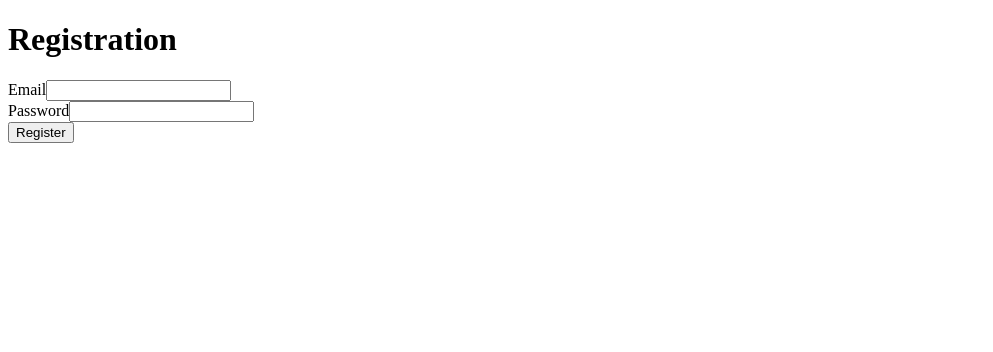
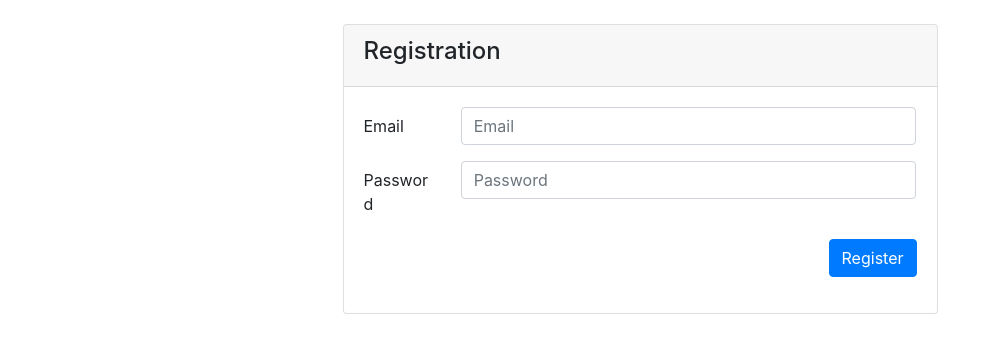
Before and after one commit to ms-29/react-authentication-boilerplate, a React (Create React App) app: page /Registration in a window 1280 px wide. Shown: the top 352 px of the page, without its empty margins (0-993 px from the left). Built offline with nearby package versions, Linux system fonts and the light colour scheme; no server answers.

Commit message:
beautify login and registration page

```diff
--- a/package.json
+++ b/package.json
@@ -6,6 +6,7 @@
     "apollo-cache-inmemory": "^1.3.11",
     "apollo-client": "^2.4.7",
     "apollo-link-http": "^1.5.8",
+    "bootstrap": "^4.2.1",
     "graphql": "^14.0.2",
     "graphql-tag": "^2.10.0",
     "node-sass": "^4.11.0",
--- a/src/app/components/account/login.tsx
+++ b/src/app/components/account/login.tsx
@@ -49,25 +49,34 @@ class Login extends React.Component<IProps, IState> {
 
   render() {
     return (
-      <div>
-        <div>
-          <h1>Login</h1>
+      <div className='col-sm-12'>
+        <div className='col-sm-6 mx-auto'>
+          <div className='mt-4'>
+            <div className='card'>
+              <div className='card-header'>
+                <h4>Login</h4>
               </div>
-        <div>
+              <div className='card-body'>
                 <Mutation mutation={LOGIN_USER}>
                   {(loginUser) => {
                     return (
                       <form onSubmit={this.handleSubmit(loginUser)}>
-                  <div>
-                    <label>Email</label>
-                    <input type='text' name='email' onChange={this.handleChange} />
+                        <div className='form-group row'>
+                          <label className='col-sm-2 col-form-label'>Email</label>
+                          <div className='col-sm-10'>
+                            <input className='form-control' type='text' name='email' placeholder='Email' onChange={this.handleChange} />
                           </div>
-                  <div>
-                    <label>Password</label>
-                    <input type='password' name='password' onChange={this.handleChange} />
                         </div>
-                  <div>
-                    <input type='submit' value='Login' />
+                        <div className='form-group row'>
+                          <label className='col-sm-2 col-form-label'>Password</label>
+                          <div className='col-sm-10'>
+                            <input className='form-control' type='password' name='password' placeholder='Password' onChange={this.handleChange} />
+                          </div>
+                        </div>
+                        <div className='form-group row'>
+                          <div className='col-sm-12'>
+                            <input className='btn btn-primary float-right' type='submit' value='Login' />
+                          </div>
                         </div>
                       </form>
                     );
@@ -75,6 +84,9 @@ class Login extends React.Component<IProps, IState> {
                 </Mutation>
               </div>
             </div>
+          </div>
+        </div>
+      </div>
     );
   }
 }
--- a/src/app/components/account/registration.tsx
+++ b/src/app/components/account/registration.tsx
@@ -49,25 +49,34 @@ class Registration extends React.Component<IProps, IState> {
 
   render() {
     return (
-      <div>
-        <div>
-          <h1>Registration</h1>
+      <div className='col-sm-12'>
+        <div className='col-sm-6 mx-auto'>
+          <div className='mt-4'>
+            <div className='card'>
+              <div className='card-header'>
+                <h4>Registration</h4>
               </div>
-        <div>
+              <div className='card-body'>
                 <Mutation mutation={REGISTER_USER}>
                   {(registerUser) => {
                     return (
                       <form onSubmit={this.handleSubmit(registerUser)}>
-                  <div>
-                    <label>Email</label>
-                    <input type='text' name='email' onChange={this.handleChange} />
+                        <div className='form-group row'>
+                          <label className='col-sm-2 col-form-label'>Email</label>
+                          <div className='col-sm-10'>
+                            <input className='form-control' type='text' name='email' placeholder='Email' onChange={this.handleChange} />
                           </div>
-                  <div>
-                    <label>Password</label>
-                    <input type='password' name='password' onChange={this.handleChange} />
                         </div>
-                  <div>
-                    <input type='submit' value='Register' />
+                        <div className='form-group row'>
+                          <label className='col-sm-2 col-form-label'>Password</label>
+                          <div className='col-sm-10'>
+                            <input className='form-control' type='password' name='password' placeholder='Password' onChange={this.handleChange} />
+                          </div>
+                        </div>
+                        <div className='form-group row'>
+                          <div className='col-sm-12'>
+                            <input className='btn btn-primary float-right' type='submit' value='Register' />
+                          </div>
                         </div>
                       </form>
                     );
@@ -75,6 +84,9 @@ class Registration extends React.Component<IProps, IState> {
                 </Mutation>
               </div>
             </div>
+          </div>
+        </div>
+      </div>
     );
   }
 }
--- a/src/index.scss
+++ b/src/index.scss
@@ -0,0 +1 @@
+@import '~bootstrap/scss/bootstrap';
```
Also changed, not shown: 1 other file (tests, documents, lock files or other folders). Lines whose indentation alone changed are shown as unchanged.
